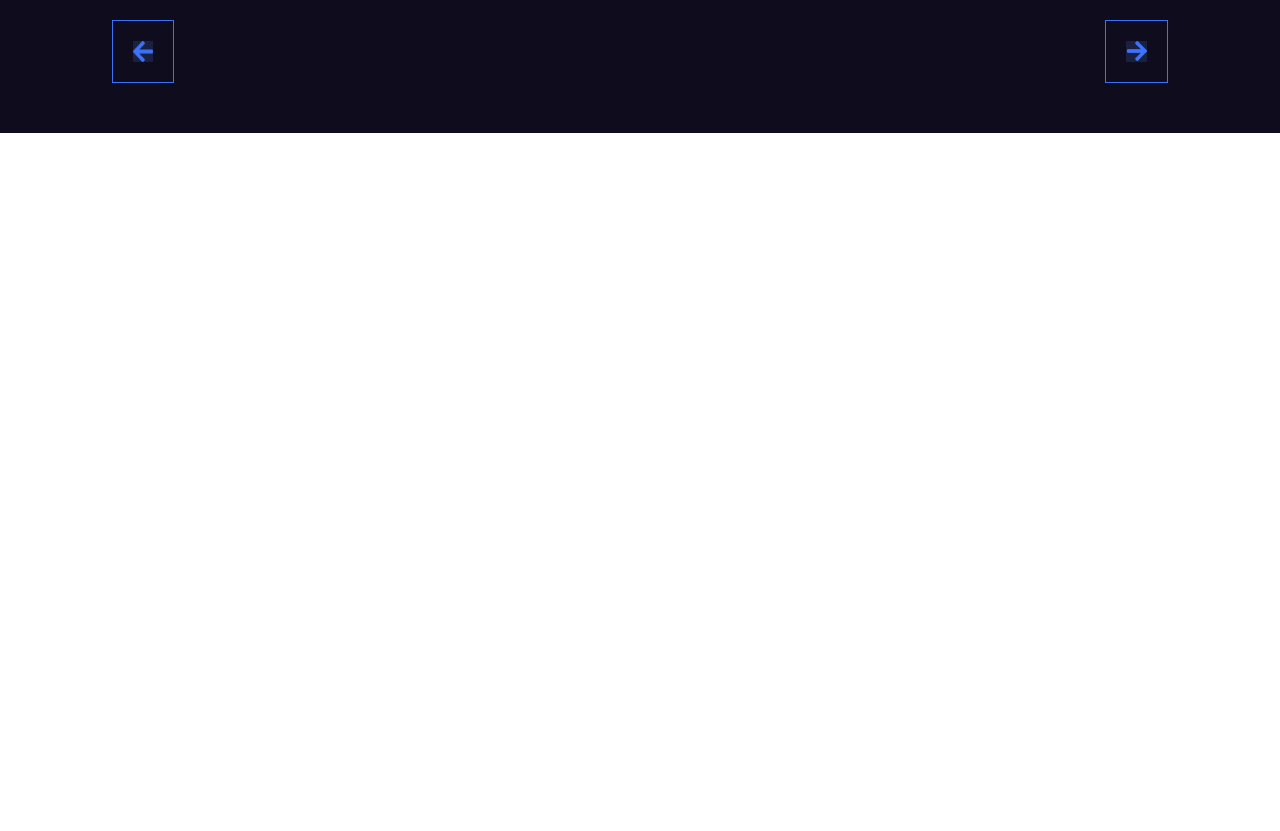
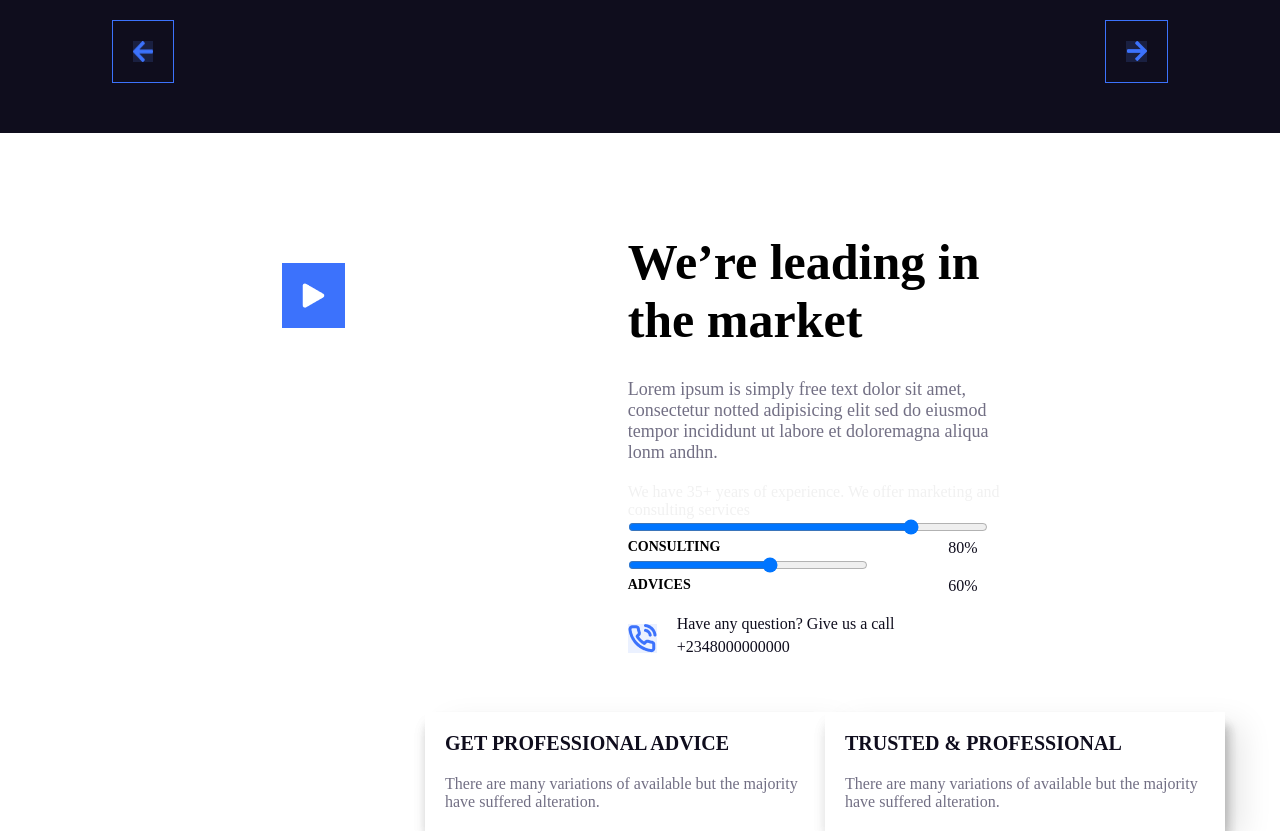
Before and after one commit to Folarh/FastaMoney, a React (Vite) app: page / in a window 1280 px wide. Shown: the part 1040-1871 px from the top of the page. Before the commit the page ends 1173 px from the top, so only its background shows below. Built offline with nearby package versions, Linux system fonts and the light colour scheme.

Commit message:
work on the leading market component

```diff
--- a/src/components/card/Card.css
+++ b/src/components/card/Card.css
@@ -1,4 +1,4 @@
-.card-partners {
+.card {
   display: flex;
   gap: 20px;
   background-color: #000;
@@ -7,25 +7,25 @@
   height: 200px;
 }
 
-.card-partners h3 {
+.card h3 {
   margin-bottom: 40px;
 }
 
-.card-partners p {
+.card p {
   cursor: pointer;
   color: #8f8da0;
 }
 
-.card-partners .card-partners-icon {
+.card .card_icon {
   align-self: flex-end;
 }
 
-.card-partners-icon img {
+.card_icon img {
   width: 50px;
 }
 
 @media all and (max-width: 768px) {
-  .card-partners {
+  .card {
     margin: 0 20px;
   }
 }
--- a/src/components/card/Card.jsx
+++ b/src/components/card/Card.jsx
@@ -2,13 +2,13 @@ import "./Card.css";
 
 const Card = ({ header, text, icon }) => {
   return (
-    <div className="card-partners">
+    <div className="card">
       <div>
         <h3>{header}</h3>
         <p>{text}</p>
       </div>
 
-      <div className="card-partners-icon">
+      <div className="card_icon">
         <img src={icon} alt="" />
       </div>
     </div>
--- /dev/null
+++ b/src/components/market/Market.css
@@ -0,0 +1,123 @@
+.market {
+  background-color: #fff;
+  position: relative;
+}
+
+.market_container {
+  display: flex;
+  justify-content: space-evenly;
+  align-items: center;
+  padding: 100px 0;
+}
+
+.market_video {
+  align-self: baseline;
+}
+
+.market_video img {
+  background-color: #3c72fc;
+  padding: 20px;
+  margin: 30px;
+}
+
+.market_text {
+  max-width: 400px;
+}
+
+.market_text h2 {
+  margin-bottom: 30px;
+  font-size: 50px;
+  font-weight: 700;
+}
+
+.market_history .first {
+  color: #726f84;
+  font-size: 18px;
+  margin: 20px 0;
+}
+
+.case-study-history .second {
+  color: #3c72fc;
+  font-size: 26px;
+  margin-bottom: 20px;
+}
+
+.market_input {
+  margin-bottom: 20px;
+}
+.market_input div {
+  display: flex;
+  justify-content: space-between;
+}
+
+.market_input div label {
+  font-size: 14px;
+  font-weight: 700;
+}
+
+.market_input div p {
+  margin-right: 50px;
+  color: #0f0d1d;
+}
+
+.market_phone {
+  display: flex;
+  gap: 20px;
+  align-items: center;
+  margin-bottom: 20px;
+}
+
+.market_-phone img {
+  background-color: #ebf1ff;
+  padding: 10px;
+}
+
+.market_phone p {
+  margin-bottom: 5px;
+  color: #0f0d1d;
+}
+
+.market_con {
+  display: flex;
+  position: absolute;
+  left: 425px;
+  bottom: -50px;
+  box-shadow: 10px 10px 8px -3px rgba(0, 0, 0, 0.1),
+    0px 10px 9px -3px rgba(0, 0, 0, 0.1);
+}
+.market_card {
+  padding: 20px;
+  width: 400px;
+  background-color: #fff;
+
+  box-shadow: 19px 10px 30px -3px rgba(0, 0, 0, 0.1),
+    0px 10px 15px -3px rgba(0, 0, 0, 0.1), 0px 10px 15px -3px rgba(0, 0, 0, 0.1);
+}
+
+.market_card p {
+  color: #0f0d1d;
+  font-size: 20px;
+  font-weight: 700;
+  margin-bottom: 20px;
+}
+
+.market_card span {
+  color: #726f84;
+  font-weight: 500;
+}
+
+@media all and (max-width: 768px) {
+  .market_container {
+    display: flex;
+    flex-direction: column;
+    padding: 20px;
+  }
+
+  .market_text h2 {
+    font-size: 30px;
+  }
+
+  .market_con {
+    display: none;
+  }
+}
--- /dev/null
+++ b/src/components/market/Market.jsx
@@ -0,0 +1,106 @@
+import { useState } from "react";
+
+///components
+import MarketCard from "./MarketCard";
+
+//Assets
+import Video from "../../assets/video.png";
+import Phone from "../../assets/phone.png";
+
+//style
+import "./Market.css";
+
+const Market = () => {
+  const [range, setRange] = useState(80);
+  const [rangeSec, setRangeSec] = useState(60);
+
+  const handleRange = (e) => {
+    setRange(e.target.value);
+  };
+
+  const handleRange2 = (e) => {
+    setRangeSec(e.target.value);
+  };
+  return (
+    <section className="market">
+      <div className="market_container">
+        <div className="market_video">
+          <img src={Video} alt="play" />
+        </div>
+
+        <div className="market_text">
+          <h2>We’re leading in the market</h2>
+
+          <div className="market_history">
+            <p className="first">
+              Lorem ipsum is simply free text dolor sit amet, consectetur notted
+              adipisicing elit sed do eiusmod tempor incididunt ut labore et
+              doloremagna aliqua lonm andhn.
+            </p>
+
+            <p className="second">
+              We have 35+ years of experience. We offer marketing and consulting
+              services
+            </p>
+          </div>
+
+          <div className="market_input">
+            <input
+              type="range"
+              min={0}
+              max={100}
+              style={{ width: "90%" }}
+              value={range}
+              onChange={handleRange}
+            />
+            <div>
+              <label htmlFor="">CONSULTING</label>
+              <p>{range}%</p>
+            </div>
+            <input
+              type="range"
+              min={0}
+              max={100}
+              style={{ width: "60%" }}
+              value={rangeSec}
+              onChange={handleRange2}
+            />
+            <div>
+              <label htmlFor="">ADVICES</label>
+              <p>{rangeSec}%</p>
+            </div>
+          </div>
+
+          <div className="market_phone">
+            <img src={Phone} alt="phone call" />
+
+            <div className="market_questions">
+              <p>Have any question? Give us a call</p>
+              <p>+2348000000000</p>
+            </div>
+          </div>
+        </div>
+      </div>
+
+      <div className="market_con">
+        <MarketCard className="market_card">
+          <p>GET PROFESSIONAL ADVICE</p>
+          <span>
+            There are many variations of available but the majority have
+            suffered alteration.
+          </span>
+        </MarketCard>
+
+        <MarketCard className="market_card">
+          <p>TRUSTED & PROFESSIONAL</p>
+          <span>
+            There are many variations of available but the majority have
+            suffered alteration.
+          </span>
+        </MarketCard>
+      </div>
+    </section>
+  );
+};
+
+export default Market;
--- /dev/null
+++ b/src/components/market/MarketCard.jsx
@@ -0,0 +1,7 @@
+import "./Market.css";
+
+const MarketCard = ({ className, children }) => {
+  return <div className={className}>{children}</div>;
+};
+
+export default MarketCard;
--- a/src/components/realworld/RealWorld.css
+++ b/src/components/realworld/RealWorld.css
@@ -36,23 +36,18 @@
   margin-top: 30px;
 }
 
-/* .realworld_arrow img {
-  border: 1px solid #3c72fc;
-  padding: 20px;
-} */
-
 .realworld_meet .realworld_arrow img {
   border: 1px solid #3c72fc;
   padding: 20px;
 }
 
 @media all and (max-width: 768px) {
-  .realworld-card {
+  .realworld_card {
     display: flex;
     flex-direction: column;
   }
 
-  .realworld-meet .arrow {
+  .realworld_meet .realworld_arrow {
     margin: 30px 10px;
   }
 }
--- a/src/components/realworld/RealWorld.jsx
+++ b/src/components/realworld/RealWorld.jsx
@@ -2,14 +2,11 @@
 import "./RealWorld.css";
 //components
 import Card from "../card/Card";
+import Cap from "../../assets/realworld.png";
 
 //image import
 import Arrowleft from "../../assets/arrowleft.png";
 import Arrowright from "../../assets/arrowright.png";
-
-import Cap from "../../assets/realworld.png";
-
-import React from "react";
 
 const RealWorld = () => {
   return (
--- a/src/pages/layout/Layout.jsx
+++ b/src/pages/layout/Layout.jsx
@@ -1,12 +1,14 @@
 import React from "react";
 import Header from "./Header/Header";
 import RealWorld from "../../components/realworld/RealWorld";
+import Market from "../../components/market/Market";
 
 const Layout = () => {
   return (
     <div>
       <Header />
       <RealWorld />
+      <Market />
     </div>
   );
 };
```
Also changed, not shown: src/assets/phone.png (added), src/assets/video.png (added).
